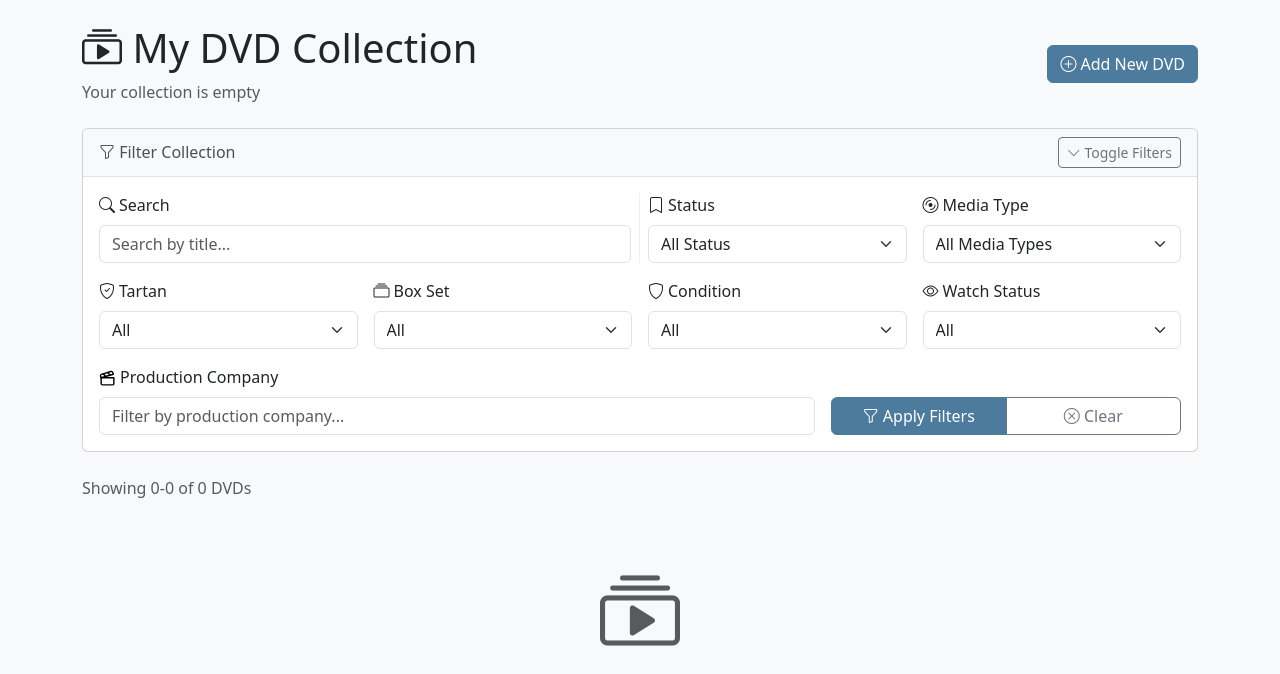
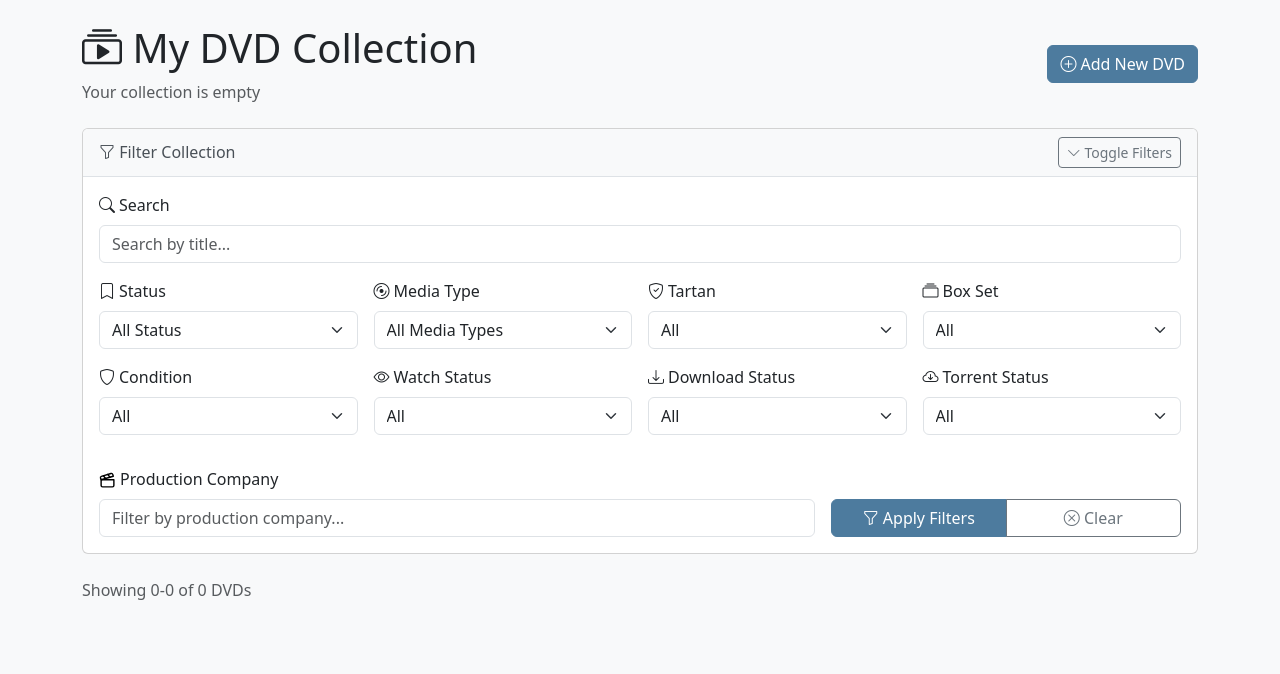
Before and after one commit to pastperfect/dvdcollection, a Django app: page /collection/ in a window 1280 px wide, after a click on "Toggle Filters". Shown: the part 62-736 px from the top of the page. Run offline with Django 5.2, Linux system fonts and the light colour scheme; data that the repository does not hold is empty.

Commit message:
Add new filters for torrent availability and download status

```diff
--- a/templates/tracker/dvd_list.html
+++ b/templates/tracker/dvd_list.html
@@ -33,11 +33,11 @@
             </button>
         </div>
     </div>
-    <div class="collapse{% if request.GET.search or request.GET.status or request.GET.media_type or request.GET.is_tartan_dvd or request.GET.is_box_set or request.GET.is_unopened or request.GET.is_unwatched or request.GET.production_company %} show{% endif %}" id="filterCollapse">
+    <div class="collapse{% if request.GET.search or request.GET.status or request.GET.media_type or request.GET.is_tartan_dvd or request.GET.is_box_set or request.GET.is_unopened or request.GET.is_unwatched or request.GET.is_downloaded or request.GET.has_torrents or request.GET.production_company %} show{% endif %}" id="filterCollapse">
         <div class="card-body">
             <form method="get" class="row g-3">
                 <!-- Primary Filters Row -->
-                <div class="col-md-6">
+                <div class="col-md-12">
                     <label for="{{ filter_form.search.id_for_label }}" class="form-label">
                         <i class="bi bi-search me-1"></i>Search
                     </label>
@@ -81,6 +81,21 @@
                     </label>
                     {{ filter_form.is_unwatched }}
                 </div>
+
+                <!-- Third Filters Row -->
+                <div class="col-md-3">
+                    <label for="{{ filter_form.is_downloaded.id_for_label }}" class="form-label">
+                        <i class="bi bi-download me-1"></i>Download Status
+                    </label>
+                    {{ filter_form.is_downloaded }}
+                </div>
+                <div class="col-md-3">
+                    <label for="{{ filter_form.has_torrents.id_for_label }}" class="form-label">
+                        <i class="bi bi-cloud-arrow-down me-1"></i>Torrent Status
+                    </label>
+                    {{ filter_form.has_torrents }}
+                </div>
+                <div class="col-md-6"></div>
 
                 <!-- Production Company Row -->
                 <div class="col-md-8">
--- a/tracker/forms.py
+++ b/tracker/forms.py
@@ -269,6 +269,22 @@ class DVDFilterForm(forms.Form):
         })
     )
 
+    is_downloaded = forms.ChoiceField(
+        required=False,
+        choices=[('', 'All'), ('true', 'Downloaded'), ('false', 'Not Downloaded')],
+        widget=forms.Select(attrs={
+            'class': 'form-select'
+        })
+    )
+
+    has_torrents = forms.ChoiceField(
+        required=False,
+        choices=[('', 'All'), ('true', 'Torrents Available'), ('false', 'No Torrents')],
+        widget=forms.Select(attrs={
+            'class': 'form-select'
+        })
+    )
+
 
 class BulkUploadForm(forms.Form):
     """Form for bulk uploading movies."""
--- a/tracker/views.py
+++ b/tracker/views.py
@@ -97,6 +97,8 @@ def dvd_list(request):
         is_unopened = filter_form.cleaned_data.get('is_unopened')
         is_unwatched = filter_form.cleaned_data.get('is_unwatched')
         production_company = filter_form.cleaned_data.get('production_company')
+        is_downloaded = filter_form.cleaned_data.get('is_downloaded')
+        has_torrents = filter_form.cleaned_data.get('has_torrents')
 
         if search:
             dvds = dvds.filter(
@@ -126,6 +128,17 @@ def dvd_list(request):
 
         if production_company:
             dvds = dvds.filter(production_companies__icontains=production_company)
+
+        if is_downloaded:
+            dvds = dvds.filter(is_downloaded=(is_downloaded == 'true'))
+
+        if has_torrents:
+            if has_torrents == 'true':
+                # Filter for DVDs that have IMDB IDs (indicating torrent availability)
+                dvds = dvds.exclude(imdb_id='').exclude(imdb_id__isnull=True)
+            else:
+                # Filter for DVDs that don't have IMDB IDs
+                dvds = dvds.filter(Q(imdb_id='') | Q(imdb_id__isnull=True))
 
     # Pagination
     paginator = Paginator(dvds, 12)  # 12 DVDs per page
```
